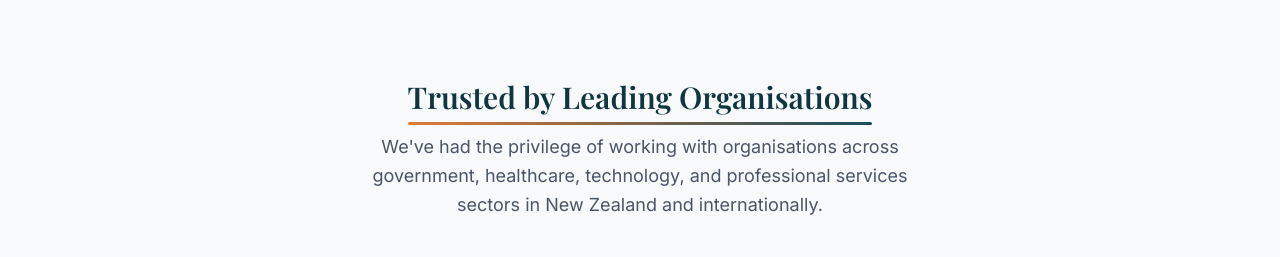
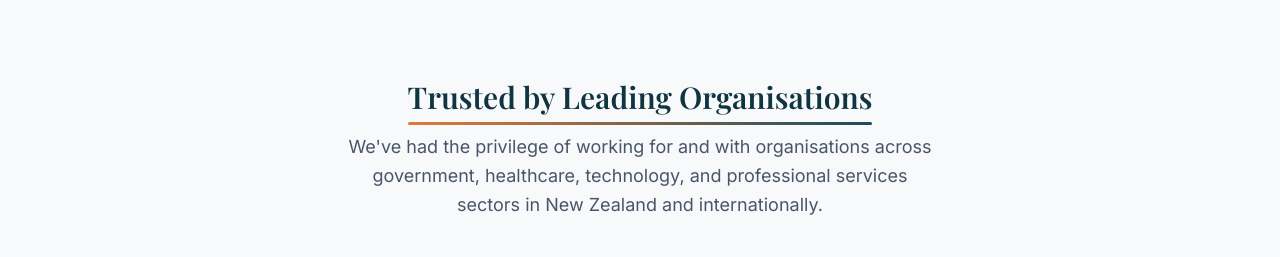
Before and after one commit to mdutton27/FOUNTAIN, a website: page index.html in a window 1280 px wide. Shown: the part 2080-2337 px from the top of the page. Drawn offline with nearby package versions, Linux system fonts and the light colour scheme.

Commit message:
Update text to clarify working relationships

```diff
--- a/index.html
+++ b/index.html
@@ -211,7 +211,7 @@
                 <div class="experience__content">
                     <h2 class="section-title">Trusted by Leading Organisations</h2>
                     <p class="experience__text">
-                        We've had the privilege of working with organisations across government, healthcare,
+                        We've had the privilege of working for and with organisations across government, healthcare,
                         technology, and professional services sectors in New Zealand and internationally.
                     </p>
                     <div class="experience__logos">
```
